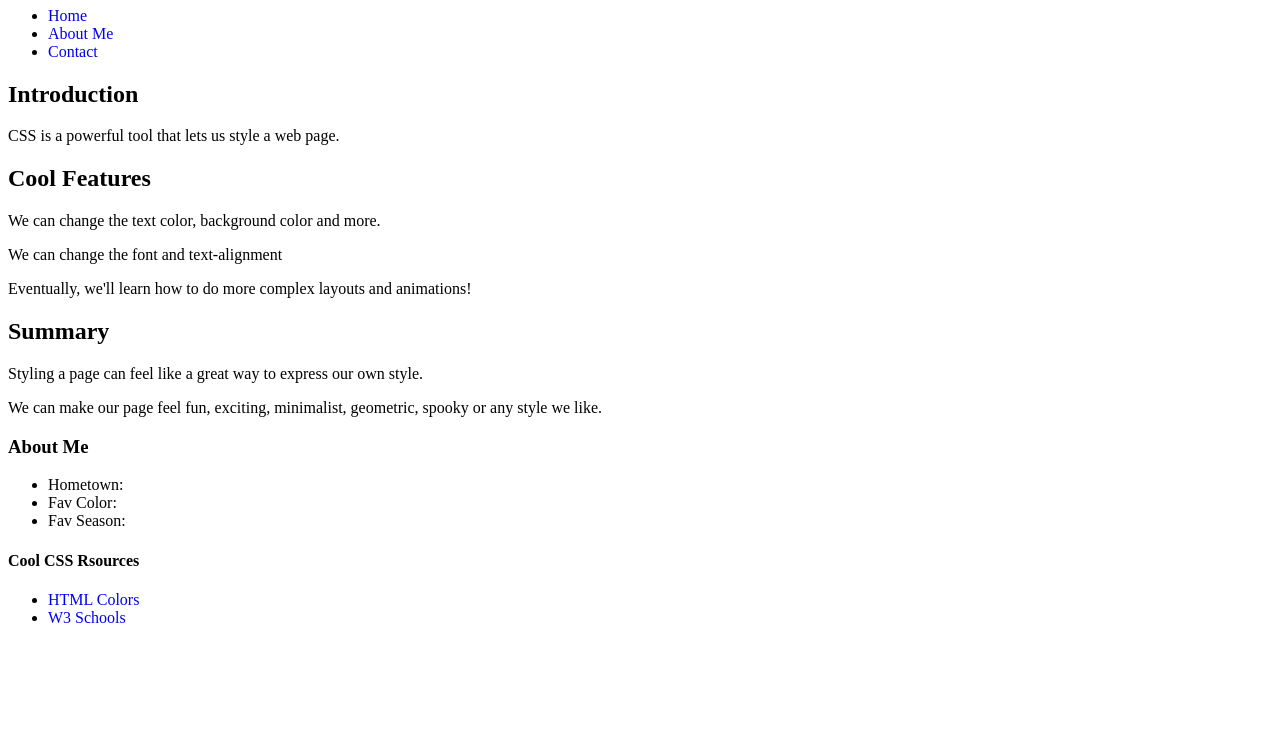
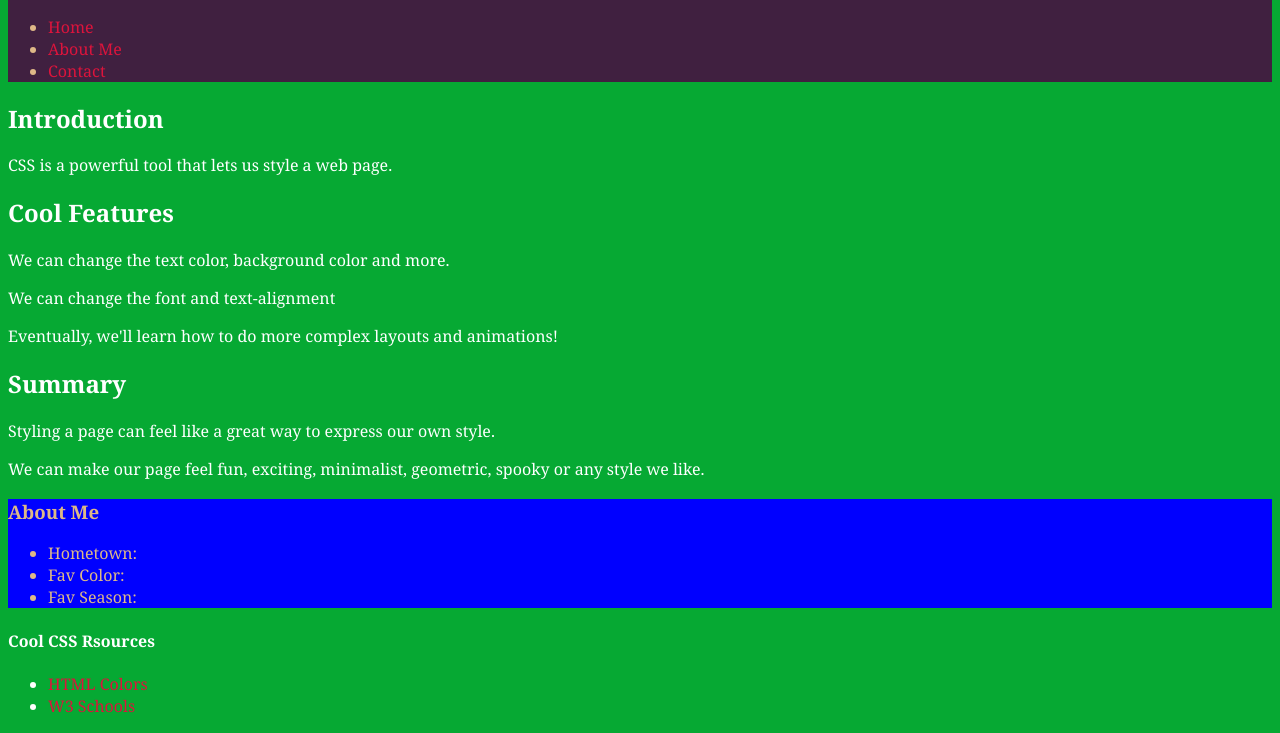
Before and after one commit to edwardgreenwood38/css-1-adding-your-own-style, a plain HTML site: page index.html in a window 1280 px wide. Shown: the part 114-847 px from the top of the page. Before the commit the page ends 800 px from the top, so only its background shows below. Drawn offline with Linux system fonts and the light colour scheme.

Commit message:
styles 1-9

```diff
--- a/style.css
+++ b/style.css
@@ -1,4 +1,30 @@
-a
-{
+body {
+	background-color: #06A933;
+	color: white;
+	font-family: Georgia, 'Times New Roman', Times, serif;
+}
+
+a {
 	text-decoration: none;
+	color:crimson;
 }
+
+a:visited {
+	color:#0000FF;
+}
+
+a:hover {
+	color:white;
+}
+
+nav {
+	background-color: rgb(64, 32, 64);
+}
+
+aside {
+	background-color: #0000FF;
+}
+
+nav, aside {
+	color:burlywood
+}
```
